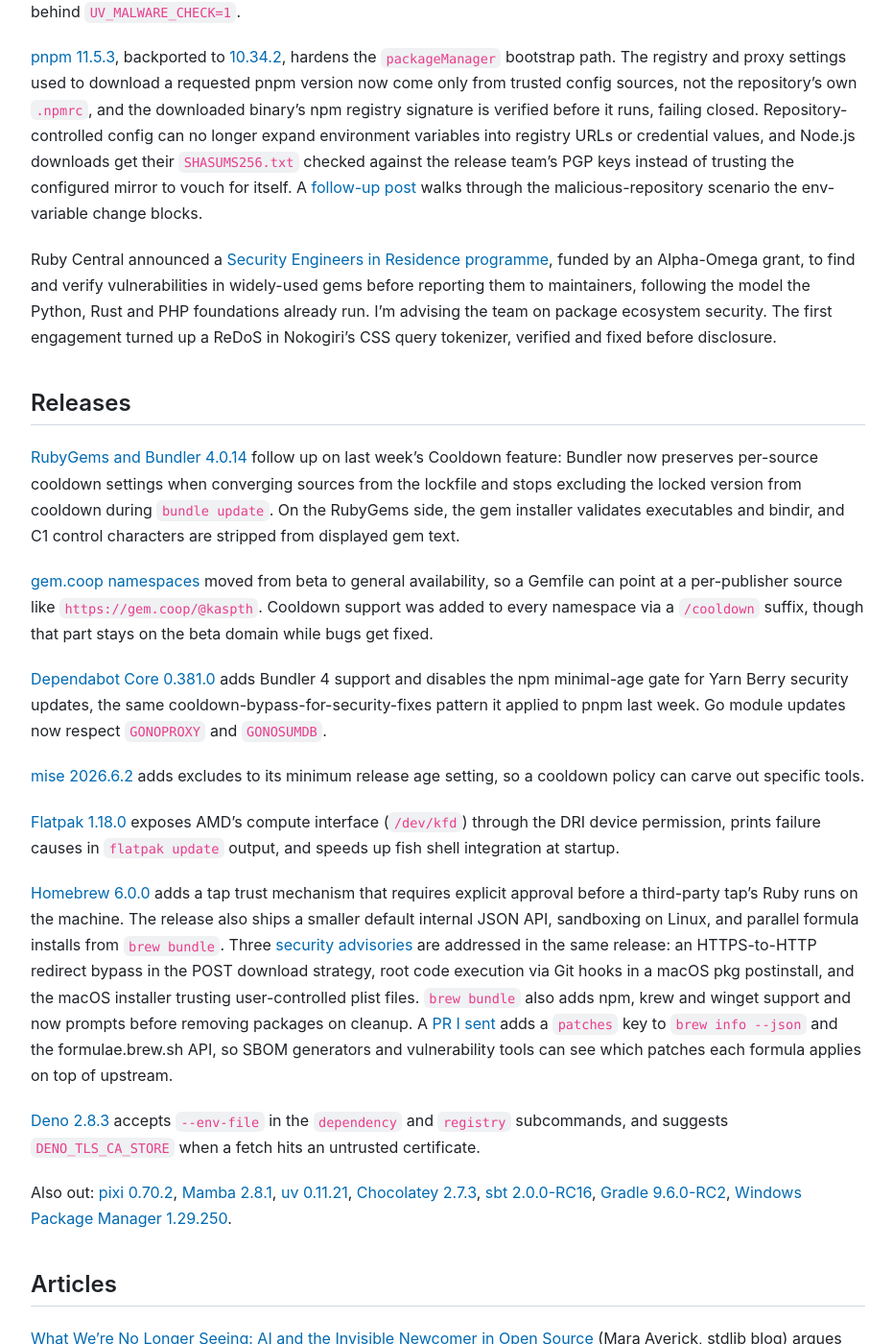
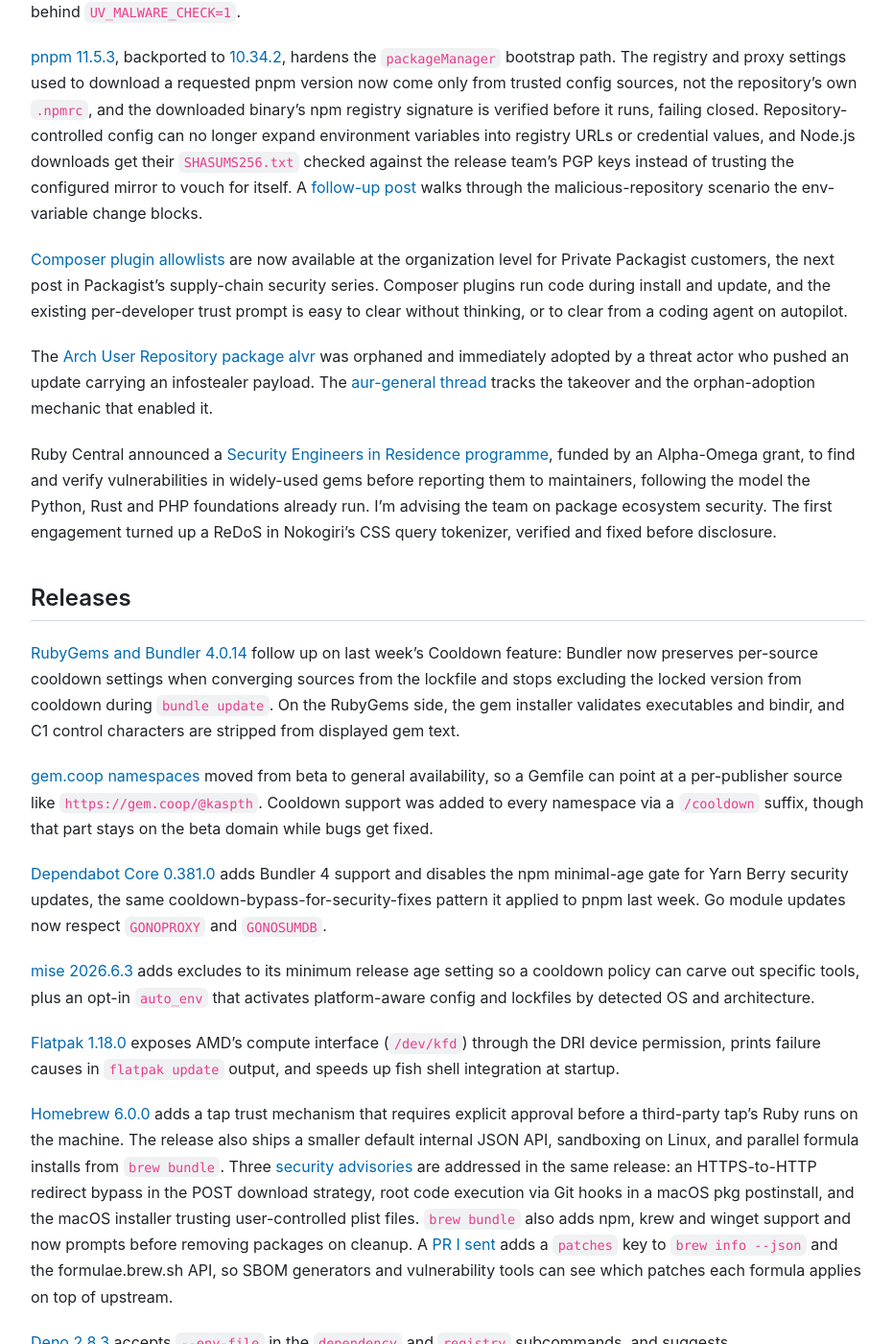
Before and after one commit to andrew/nesbitt.io, a Jekyll site: the page built from _posts/2026-06-13-this-week-in-package-management.md, in a window 1280 px wide and 1400 px high, scrolled down 788 px. Shown: the whole window at 96% size, without its empty margins (173-1104 px from the left). Built offline with Jekyll 4.4.1, drawn with Linux system fonts in a browser that asks for light colours; comment, search, counter and statistics services are not loaded; some of the changed text lies outside the part shown.

Commit message:
Update twipm

```diff
--- a/_data/stats.json
+++ b/_data/stats.json
@@ -1,5 +1,5 @@
 {
-  "generated_at": "2026-06-12T11:47:33Z",
+  "generated_at": "2026-06-12T11:59:35Z",
   "total_posts": 163,
   "total_words": 227509,
   "reading_minutes": 1138,
--- a/_posts/2026-06-13-this-week-in-package-management.md
+++ b/_posts/2026-06-13-this-week-in-package-management.md
@@ -18,6 +18,10 @@
 
 [pnpm 11.5.3](https://github.com/pnpm/pnpm/releases/tag/v11.5.3), backported to [10.34.2](https://github.com/pnpm/pnpm/releases/tag/v10.34.2), hardens the `packageManager` bootstrap path. The registry and proxy settings used to download a requested pnpm version now come only from trusted config sources, not the repository's own `.npmrc`, and the downloaded binary's npm registry signature is verified before it runs, failing closed. Repository-controlled config can no longer expand environment variables into registry URLs or credential values, and Node.js downloads get their `SHASUMS256.txt` checked against the release team's PGP keys instead of trusting the configured mirror to vouch for itself. A [follow-up post](https://pnpm.io/blog/2026/06/11/env-variables-in-repository-npmrc) walks through the malicious-repository scenario the env-variable change blocks.
 
+[Composer plugin allowlists](https://blog.packagist.com/restricting-composer-plugins-across-your-organization/) are now available at the organization level for Private Packagist customers, the next post in Packagist's supply-chain security series. Composer plugins run code during install and update, and the existing per-developer trust prompt is easy to clear without thinking, or to clear from a coding agent on autopilot.
+
+The [Arch User Repository package alvr](https://ioctl.fail/preliminary-analysis-of-aur-malware/) was orphaned and immediately adopted by a threat actor who pushed an update carrying an infostealer payload. The [aur-general thread](https://lists.archlinux.org/archives/list/aur-general@lists.archlinux.org/thread/2LGBF2AZBPVCCY4VTN6DOVUNNBURFJ2J/) tracks the takeover and the orphan-adoption mechanic that enabled it.
+
 Ruby Central announced a [Security Engineers in Residence programme](https://rubycentral.org/news/strengthening-security-for-the-ruby-ecosystem/), funded by an Alpha-Omega grant, to find and verify vulnerabilities in widely-used gems before reporting them to maintainers, following the model the Python, Rust and PHP foundations already run. I'm advising the team on package ecosystem security. The first engagement turned up a ReDoS in Nokogiri's CSS query tokenizer, verified and fixed before disclosure.
 
 ## Releases
@@ -28,7 +32,7 @@
 
 [Dependabot Core 0.381.0](https://github.com/dependabot/dependabot-core/releases/tag/v0.381.0) adds Bundler 4 support and disables the npm minimal-age gate for Yarn Berry security updates, the same cooldown-bypass-for-security-fixes pattern it applied to pnpm last week. Go module updates now respect `GONOPROXY` and `GONOSUMDB`.
 
-[mise 2026.6.2](https://github.com/jdx/mise/releases/tag/v2026.6.2) adds excludes to its minimum release age setting, so a cooldown policy can carve out specific tools.
+[mise 2026.6.3](https://github.com/jdx/mise/releases/tag/v2026.6.3) adds excludes to its minimum release age setting so a cooldown policy can carve out specific tools, plus an opt-in `auto_env` that activates platform-aware config and lockfiles by detected OS and architecture.
 
 [Flatpak 1.18.0](https://github.com/flatpak/flatpak/releases/tag/1.18.0) exposes AMD's compute interface (`/dev/kfd`) through the DRI device permission, prints failure causes in `flatpak update` output, and speeds up fish shell integration at startup.
 
@@ -36,7 +40,7 @@
 
 [Deno 2.8.3](https://github.com/denoland/deno/releases/tag/v2.8.3) accepts `--env-file` in the `dependency` and `registry` subcommands, and suggests `DENO_TLS_CA_STORE` when a fetch hits an untrusted certificate.
 
-Also out: [pixi 0.70.2](https://github.com/prefix-dev/pixi/releases/tag/v0.70.2), [Mamba 2.8.1](https://github.com/mamba-org/mamba/releases/tag/2.8.1), [uv 0.11.21](https://github.com/astral-sh/uv/releases/tag/0.11.21), [Chocolatey 2.7.3](https://github.com/chocolatey/choco/releases/tag/2.7.3), [sbt 2.0.0-RC16](https://github.com/sbt/sbt/releases/tag/v2.0.0-RC16), [Gradle 9.6.0-RC2](https://github.com/gradle/gradle/releases/tag/v9.6.0-RC2), [Windows Package Manager 1.29.250](https://github.com/microsoft/winget-cli/releases/tag/v1.29.250).
+Also out: [pixi 0.70.2](https://github.com/prefix-dev/pixi/releases/tag/v0.70.2), [Mamba 2.8.1](https://github.com/mamba-org/mamba/releases/tag/2.8.1), [uv 0.11.21](https://github.com/astral-sh/uv/releases/tag/0.11.21), [Chocolatey 2.7.3](https://github.com/chocolatey/choco/releases/tag/2.7.3), [sbt 2.0.0-RC16](https://github.com/sbt/sbt/releases/tag/v2.0.0-RC16), [Gradle 9.6.0-RC2](https://github.com/gradle/gradle/releases/tag/v9.6.0-RC2), [Conan 2.29.1](https://github.com/conan-io/conan/releases/tag/2.29.1), [Helm 4.2.1](https://github.com/helm/helm/releases/tag/v4.2.1), [Helm 3.21.1](https://github.com/helm/helm/releases/tag/v3.21.1), [pnpm 11.6.0](https://github.com/pnpm/pnpm/releases/tag/v11.6.0), [Homebrew 6.0.1](https://github.com/Homebrew/brew/releases/tag/6.0.1), [Windows Package Manager 1.29.250](https://github.com/microsoft/winget-cli/releases/tag/v1.29.250).
 
 ## Articles
 
@@ -51,6 +55,8 @@
 [Are insecure code completions a vulnerability?](https://sethmlarson.dev/are-insecure-code-completions-a-vulnerability) (Seth Larson) catches PyCharm's line completion suggesting `CERT_NONE` and warning-suppression boilerplate, and argues a CVE is the wrong mechanism for systematically insecure suggestions, though vendors should still fix them at the source.
 
 [Helm v3 end-of-life](https://helm.sh/blog/helm-v3-end-of-life) sets 9 September 2026 as the final feature release, limited to Kubernetes client library updates, and February 2027 as the cutoff for security patches. Existing Helm 3 releases can be managed by Helm 4 without chart rewrites.
+
+[Reuse Less Software](https://wiki.alopex.li/ReuseLessSoftware) (Simon Heath) argues for vendoring every dependency into your own repository as a supply-chain firebreak, on the principle that the auto-fetch step is what lets a poisoned release propagate at CI speed and that giving up transitive dedup is a price worth paying for the break.
 
 ## Papers
 
```
